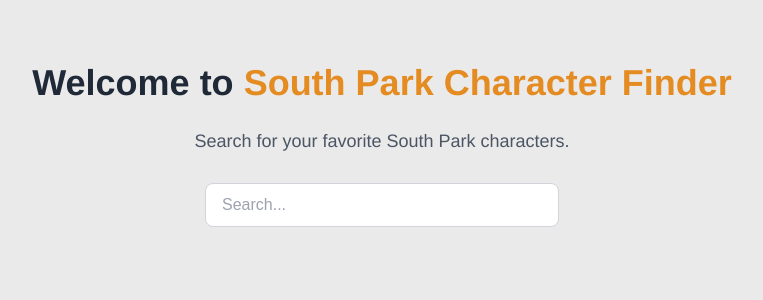
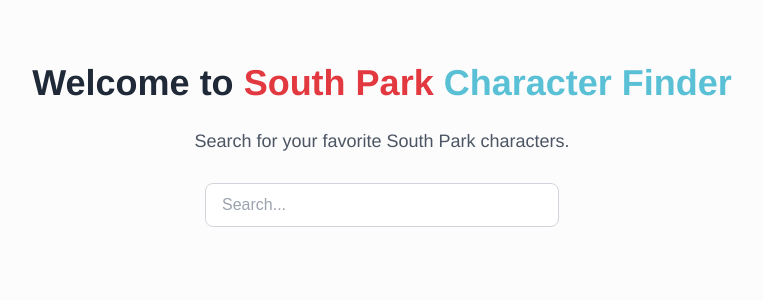
Before and after one commit to alexpil4/south-park-autocomplete, a React (Vite) app: page / in a window 1280 px wide. Shown: the top 300 px of the page, without its empty margins (258-1021 px from the left). Built offline with nearby package versions, Linux system fonts and the light colour scheme.

Commit message:
style improvement

```diff
--- a/src/App.css
+++ b/src/App.css
@@ -13,8 +13,12 @@
   margin-bottom: 1rem;
 }
 
-.highlight {
-  color: #e48c21;
+.highlight-primary {
+  color: #e2383f;
+}
+
+.highlight-secondary {
+  color: #59c0d5;
 }
 
 .description {
--- a/src/App.tsx
+++ b/src/App.tsx
@@ -5,8 +5,8 @@
   return (
     <>
       <h1 className="welcome-title">
-        Welcome to{' '}
-        <span className="highlight">South Park Character Finder</span>
+        Welcome to <span className="highlight-primary">South Park </span>
+        <span className="highlight-secondary">Character Finder</span>
       </h1>
       <p className="description">
         Search for your favorite South Park characters.
--- a/src/components/AutocompleteSearch/index.tsx
+++ b/src/components/AutocompleteSearch/index.tsx
@@ -1,7 +1,7 @@
 import { useState, useCallback, useTransition } from 'react';
 import './styles.css';
 
-import useFetchOptions from './hooks/useFetchOptions';
+import useFetchOptions from '../../hooks/useFetchOptions';
 import { Option } from '../../types/Global';
 
 export default function AutoComplete() {
@@ -116,7 +116,11 @@
       />
 
       {fetchedOptions.length > 0 ? (
-        <ul className="autocomplete-options">
+        <ul
+          className={`autocomplete-options ${
+            options.length === 0 ? 'hidden-options' : ''
+          }`}
+        >
           {options.map((option, index) => (
             <li
               key={option.id}
--- a/src/components/AutocompleteSearch/styles.css
+++ b/src/components/AutocompleteSearch/styles.css
@@ -39,7 +39,7 @@
   overflow-y: scroll;
   overflow-x: hidden;
   width: 350px;
-  margin-top: 2px;
+  margin-top: 4px;
 }
 
 .autocomplete-options.loading {
@@ -52,3 +52,39 @@
   cursor: pointer;
   width: 100%;
 }
+
+.hidden-options {
+  display: none;
+}
+
+.character-details {
+  text-align: left;
+  margin-top: 20px;
+}
+
+.character-details {
+  background-color: #ffffff;
+  box-shadow: 0 4px 8px rgba(0, 0, 0, 0.1);
+  border-radius: 12px;
+  padding: 16px;
+  border: 1px solid #e0e0e0;
+  max-width: 350px;
+  margin-top: 16px;
+}
+
+.character-details h2 {
+  font-size: 20px;
+  font-weight: bold;
+  color: #333;
+  margin-bottom: 8px;
+}
+
+.character-details p {
+  font-size: 14px;
+  color: #666;
+  margin-bottom: 4px;
+}
+
+.character-details p strong {
+  color: #333;
+}
--- a/src/components/AutocompleteSearch/hooks/useFetchOptions.ts
+++ b/src/hooks/useFetchOptions.ts
@@ -1,5 +1,5 @@
 import { useState, useEffect } from 'react';
-import { Option } from '../../../types/Global';
+import { Option } from '../types/Global';
 
 const useFetchOptions = (query: string) => {
   const [fetchedOptions, setFetchedOptions] = useState<Option[]>([]);
--- a/src/index.css
+++ b/src/index.css
@@ -4,7 +4,7 @@
   font-weight: 400;
 
   color: rgba(24, 24, 24, 0.87);
-  background-color: #eaeaea;
+  background-color: #fcfcfc;
 
   font-synthesis: none;
   text-rendering: optimizeLegibility;
```
